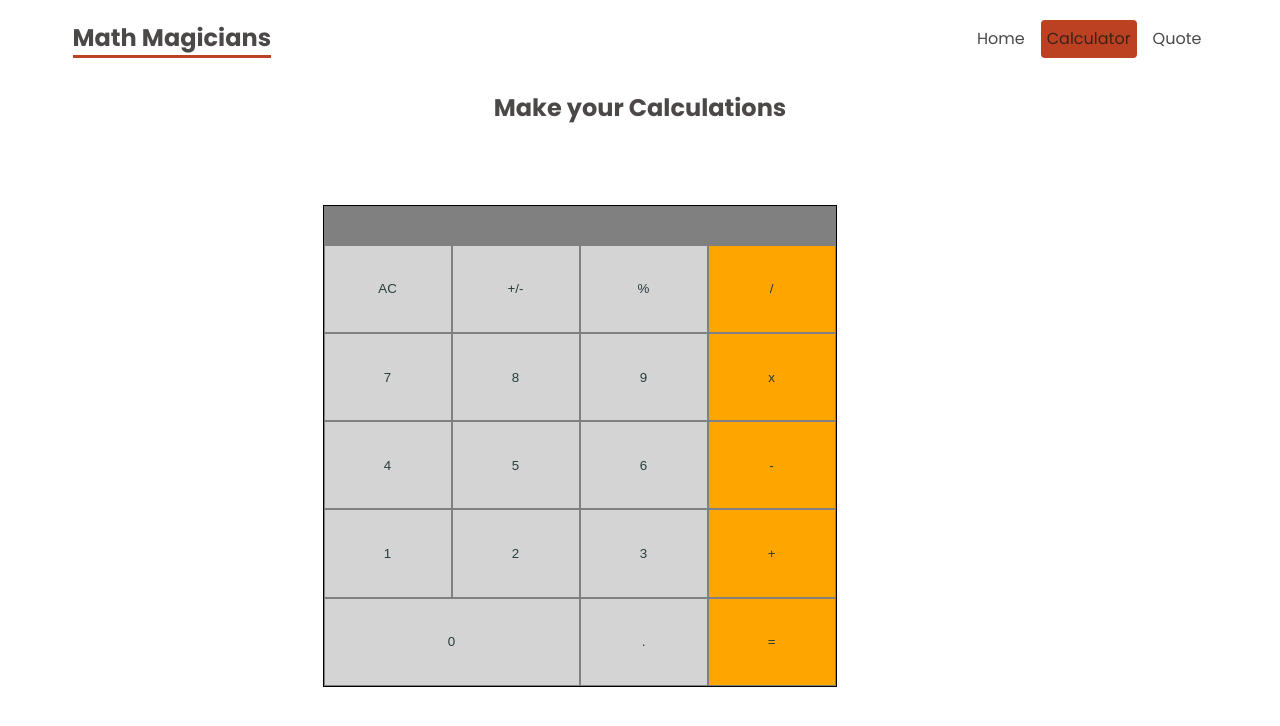
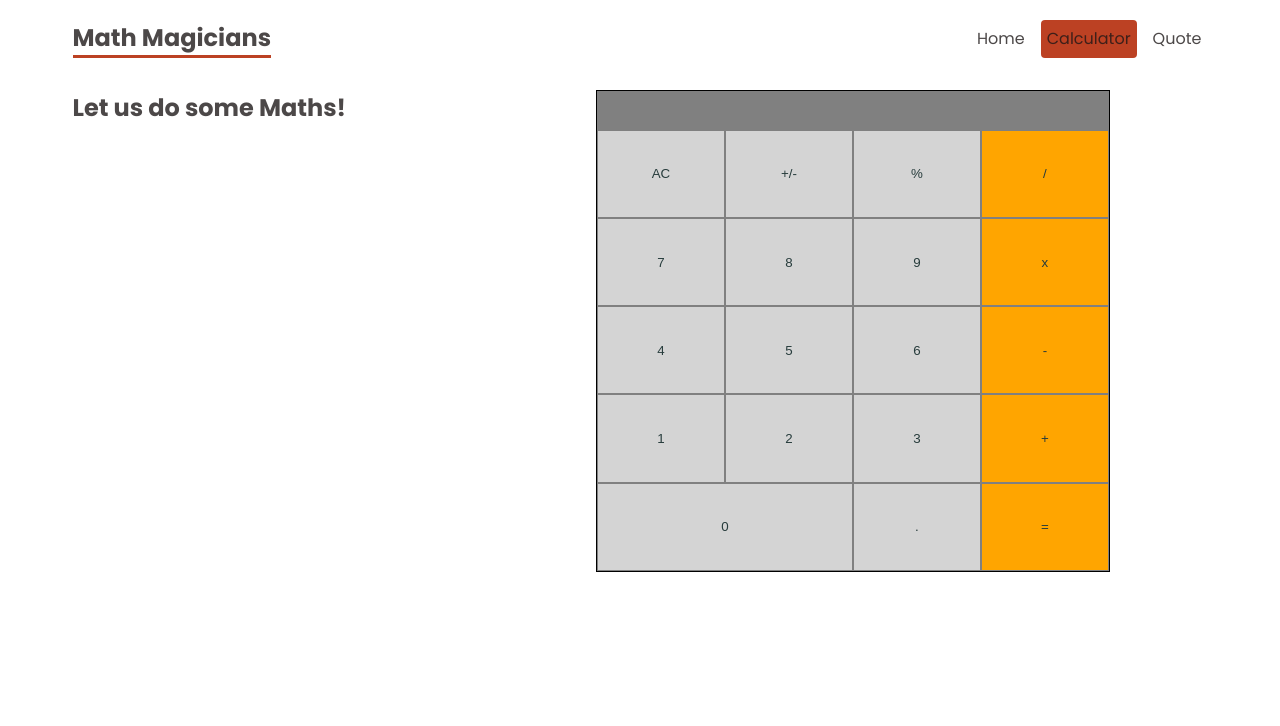
Before and after one commit to arnoldnekemiah/Math-magicians, a React (Create React App) app: page /about in a window 1280 px wide. Shown: the top 726 px of the page. Built offline with nearby package versions, Linux system fonts and the light colour scheme.

Commit message:
made changes as suggested

```diff
--- a/src/App.css
+++ b/src/App.css
@@ -76,20 +76,20 @@ body {
 }
 
 .home h2 {
-  text-align: center;
+  text-align: left;
 }
 
 .home p {
   margin-top: 20px;
   text-align: left;
   width: 900px;
-  margin-left: 150px;
 }
 
 /* Calculator page */
 
 .about {
   background-color: #fff;
+  display: flex;
 }
 
 .about h2 {
@@ -106,7 +106,7 @@ body {
   flex-direction: column;
   align-items: flex-end;
   margin-left: 250px;
-  margin-top: 80px;
+  margin-top: 32px;
 }
 
 .screen {
--- a/src/App.js
+++ b/src/App.js
@@ -1,6 +1,4 @@
 import './App.css';
-// import Calculator from './components/Calculator';
-// import FetchApi from './components/apiUse';
 import {
   createBrowserRouter,
   createRoutesFromElements,
--- a/src/pages/About.js
+++ b/src/pages/About.js
@@ -3,7 +3,7 @@ import Calculator from '../components/Calculator';
 export default function About() {
   return (
     <div className="about">
-      <h2>Make your Calculations</h2>
+      <h2>Let us do some Maths!</h2>
       <Calculator />
     </div>
   );
--- a/src/pages/Home.js
+++ b/src/pages/Home.js
@@ -1,7 +1,7 @@
 export default function Home() {
   return (
     <div className="home">
-      <h2>Welcome to Our Page</h2>
+      <h2>Welcome to Our Page!</h2>
       <p>
         Experience the ultimate mathematical convenience on our website,
         where a powerful calculator awaits to effortlessly tackle your
```
